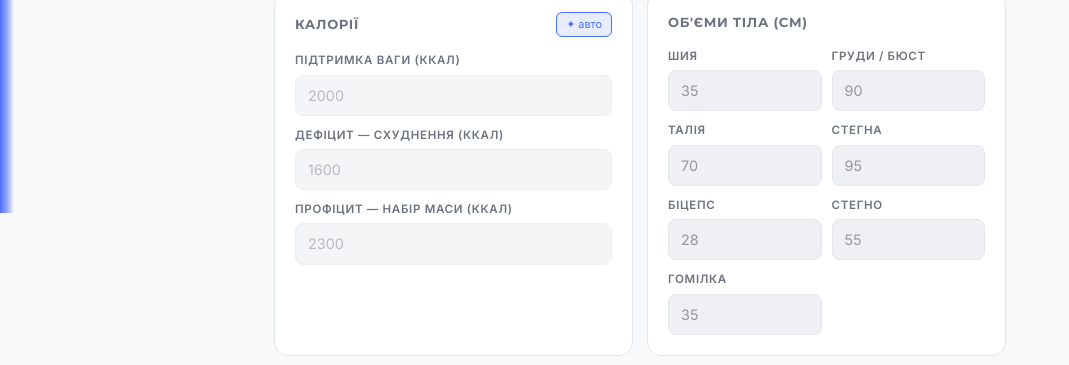
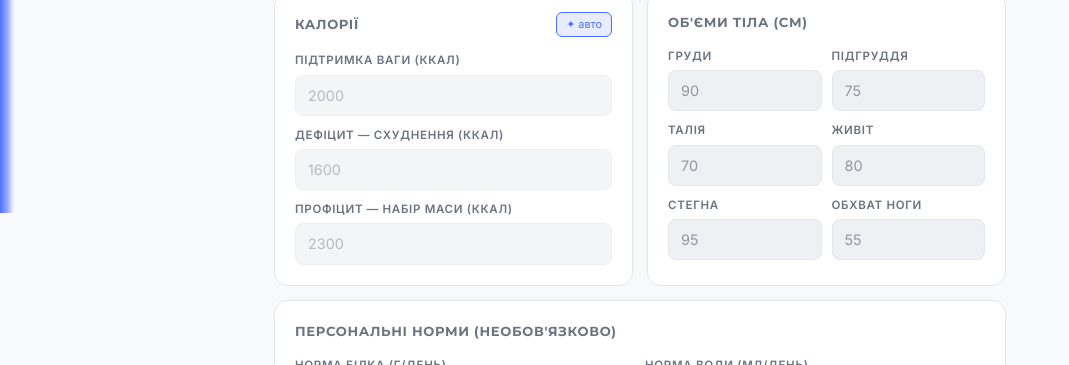
Before and after one commit to natalie0fedik-cmd/my_diary, a Next.js app: page /profile in a window 1280 px wide. Shown: the part 587-952 px from the top of the page, without its empty margins (0-1069 px from the left). Built offline with nearby package versions, Linux system fonts and the light colour scheme; no server answers.

Commit message:
Update body measurements to: груди, підгруддя, талія, живіт, стегна, обхват ноги
https://claude.ai/code/session_01F1xKaAFsiYwPhCMnTvSDWG

```diff
--- a/app/profile/page.tsx
+++ b/app/profile/page.tsx
@@ -325,13 +325,12 @@ export default function ProfilePage() {
               Об&apos;єми тіла (см)
             </h2>
             <div style={{ display: "grid", gridTemplateColumns: "1fr 1fr", gap: 10 }}>
-              <Field label="Шия"><input type="number" value={data.neck || ""} onChange={e => upd("neck", +e.target.value)} placeholder="35" style={FIELD_STYLE} /></Field>
-              <Field label="Груди / Бюст"><input type="number" value={data.chest || ""} onChange={e => upd("chest", +e.target.value)} placeholder="90" style={FIELD_STYLE} /></Field>
+              <Field label="Груди"><input type="number" value={data.chest || ""} onChange={e => upd("chest", +e.target.value)} placeholder="90" style={FIELD_STYLE} /></Field>
+              <Field label="Підгруддя"><input type="number" value={data.underBust || ""} onChange={e => upd("underBust", +e.target.value)} placeholder="75" style={FIELD_STYLE} /></Field>
               <Field label="Талія"><input type="number" value={data.waist || ""} onChange={e => upd("waist", +e.target.value)} placeholder="70" style={FIELD_STYLE} /></Field>
+              <Field label="Живіт"><input type="number" value={data.belly || ""} onChange={e => upd("belly", +e.target.value)} placeholder="80" style={FIELD_STYLE} /></Field>
               <Field label="Стегна"><input type="number" value={data.hips || ""} onChange={e => upd("hips", +e.target.value)} placeholder="95" style={FIELD_STYLE} /></Field>
-              <Field label="Біцепс"><input type="number" value={data.arm || ""} onChange={e => upd("arm", +e.target.value)} placeholder="28" style={FIELD_STYLE} /></Field>
-              <Field label="Стегно"><input type="number" value={data.thigh || ""} onChange={e => upd("thigh", +e.target.value)} placeholder="55" style={FIELD_STYLE} /></Field>
-              <Field label="Гомілка"><input type="number" value={data.calf || ""} onChange={e => upd("calf", +e.target.value)} placeholder="35" style={FIELD_STYLE} /></Field>
+              <Field label="Обхват ноги"><input type="number" value={data.thigh || ""} onChange={e => upd("thigh", +e.target.value)} placeholder="55" style={FIELD_STYLE} /></Field>
             </div>
           </div>
         </div>
--- a/lib/types.ts
+++ b/lib/types.ts
@@ -102,13 +102,12 @@ export interface BodyProfile {
   caloriesDeficit: number;
   caloriesSurplus: number;
   // Об'єми (cm)
-  neck?: number;
-  chest?: number;
-  waist?: number;
-  hips?: number;
-  arm?: number;         // біцепс
-  thigh?: number;
-  calf?: number;
+  chest?: number;       // груди
+  underBust?: number;   // підгруддя
+  waist?: number;       // талія
+  belly?: number;       // живіт
+  hips?: number;        // стегна
+  thigh?: number;       // обхват ноги
   // Додатково
   proteinGoal?: number;   // g/day — авто або ручне
   waterGoal?: number;     // ml/day — авто або ручне
```
